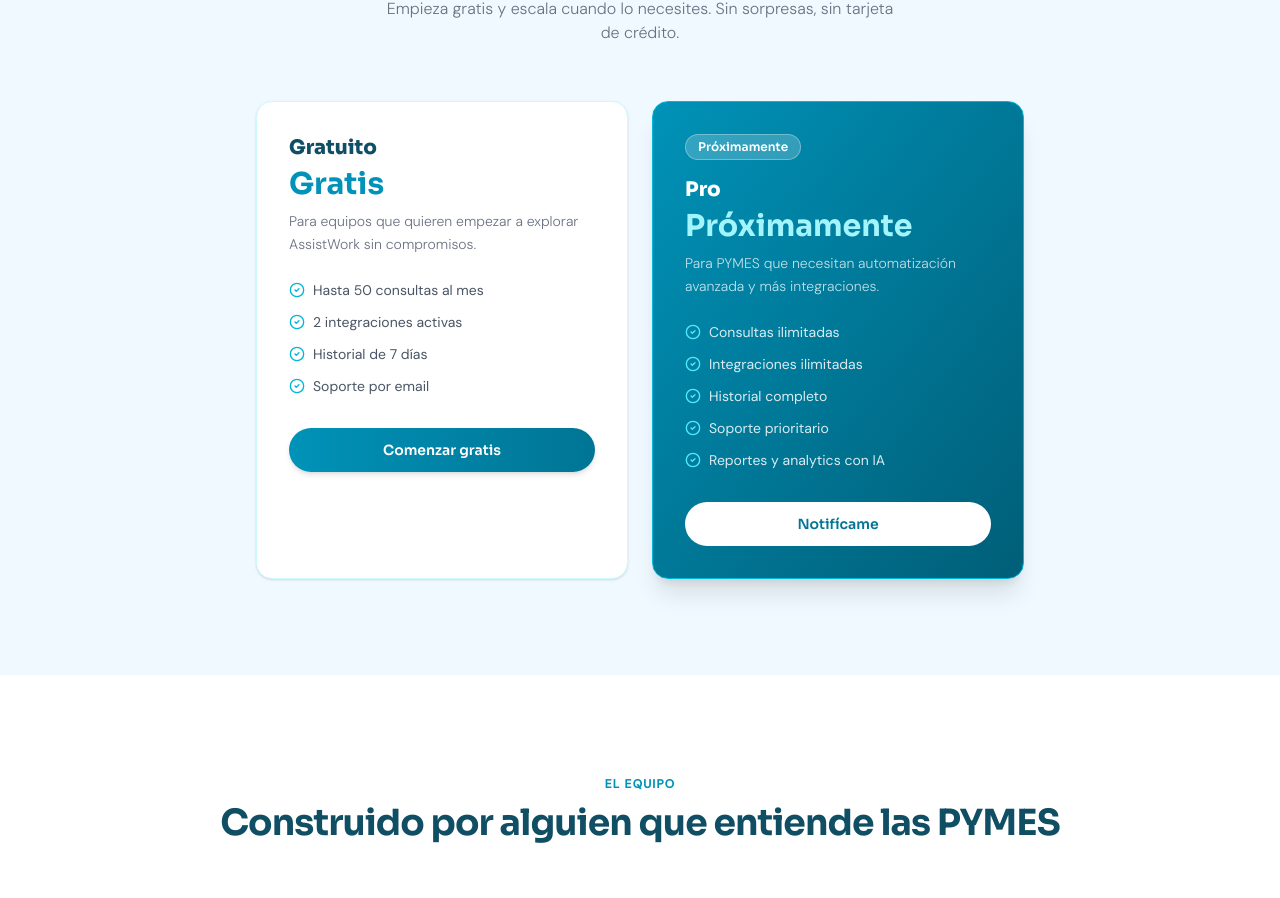
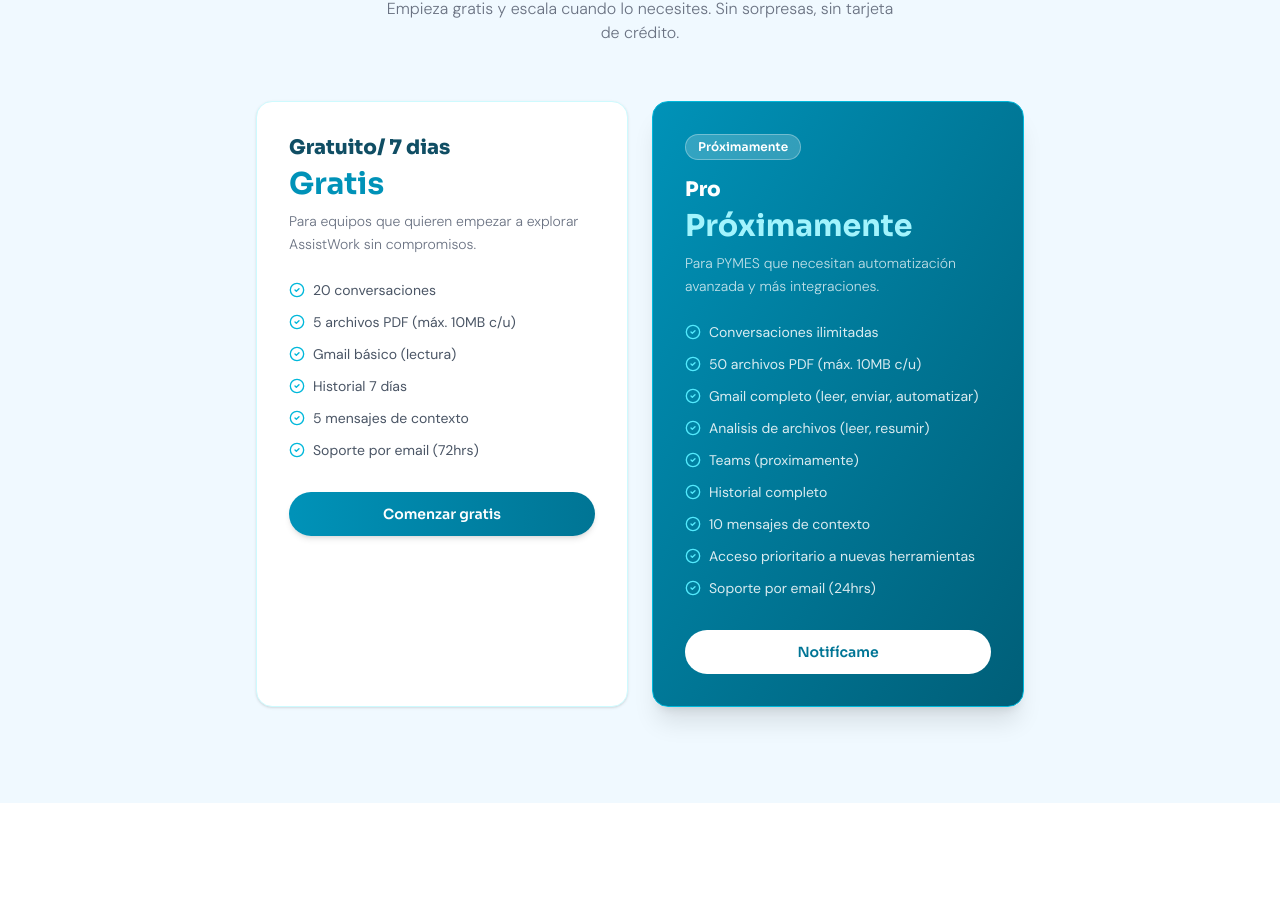
Before and after one commit to AdrianEs1/FirstAgent, a React (Vite) app in the folder frontend/vite-project/: page / in a window 1280 px wide. Shown: the part 2436-3334 px from the top of the page. Built offline with nearby package versions, Linux system fonts and the light colour scheme; no server answers.

Commit message:
Integrado modificacion para las features plan de negocio Free y PRO

```diff
--- a/frontend/vite-project/src/components/Home.jsx
+++ b/frontend/vite-project/src/components/Home.jsx
@@ -169,15 +169,17 @@
 
 const plans = [
   {
-    name: "Gratuito",
+    name: "Gratuito/ 7 dias",
     price: "Gratis",
     period: "",
     description: "Para equipos que quieren empezar a explorar AssistWork sin compromisos.",
     features: [
-      "Hasta 50 consultas al mes",
-      "2 integraciones activas",
-      "Historial de 7 días",
-      "Soporte por email",
+      "20 conversaciones",
+      "5 archivos PDF (máx. 10MB c/u)",
+      "Gmail básico (lectura)",
+      "Historial 7 días",
+      "5 mensajes de contexto",
+      "Soporte por email (72hrs)",
     ],
     cta: "Comenzar gratis",
     highlight: false,
@@ -188,11 +190,15 @@
     period: "",
     description: "Para PYMES que necesitan automatización avanzada y más integraciones.",
     features: [
-      "Consultas ilimitadas",
-      "Integraciones ilimitadas",
+      "Conversaciones ilimitadas",
+      "50 archivos PDF (máx. 10MB c/u)",
+      "Gmail completo (leer, enviar, automatizar)",
+      "Analisis de archivos (leer, resumir)",
+      "Teams (proximamente)",
       "Historial completo",
-      "Soporte prioritario",
-      "Reportes y analytics con IA",
+      "10 mensajes de contexto",
+      "Acceso prioritario a nuevas herramientas",
+      "Soporte por email (24hrs)",
     ],
     cta: "Notifícame",
     highlight: true,
--- a/frontend/vite-project/src/components/Pricing.jsx
+++ b/frontend/vite-project/src/components/Pricing.jsx
@@ -67,10 +67,12 @@
 
   const proFeatures = [
     "Conversaciones ilimitadas",
-    "100 archivos PDF (máx. 25MB c/u)",
+    "50 archivos PDF (máx. 10MB c/u)",
     "Gmail completo (leer, enviar, automatizar)",
-    "Historial ilimitado",
-    "20 mensajes de contexto",
+    "Analisis de archivos (leer, resumir)",
+    "Teams (proximamente)",
+    "Historial completo",
+    "10 mensajes de contexto",
     "Acceso prioritario a nuevas herramientas",
     "Soporte por email (24hrs)",
   ];
```
